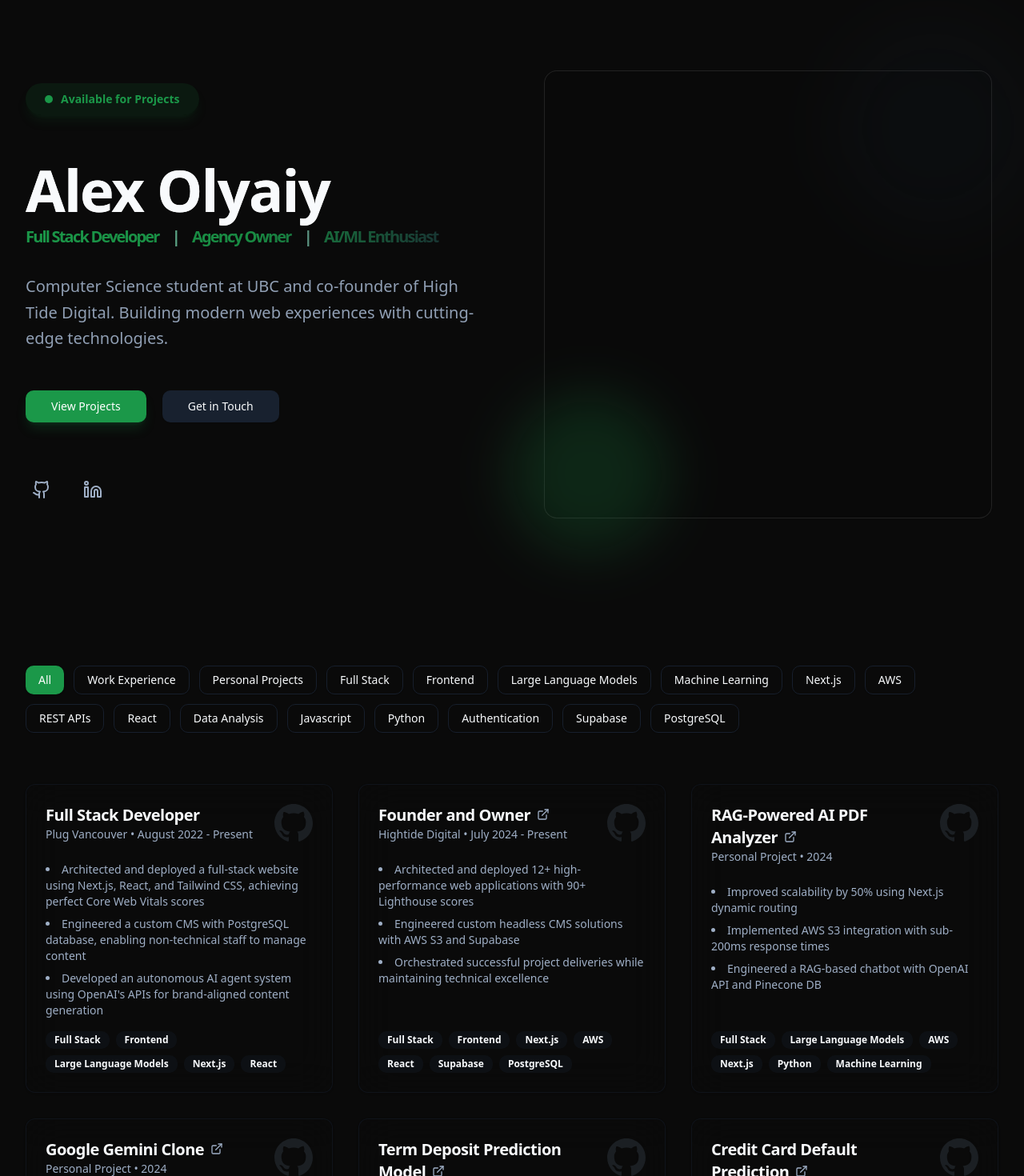
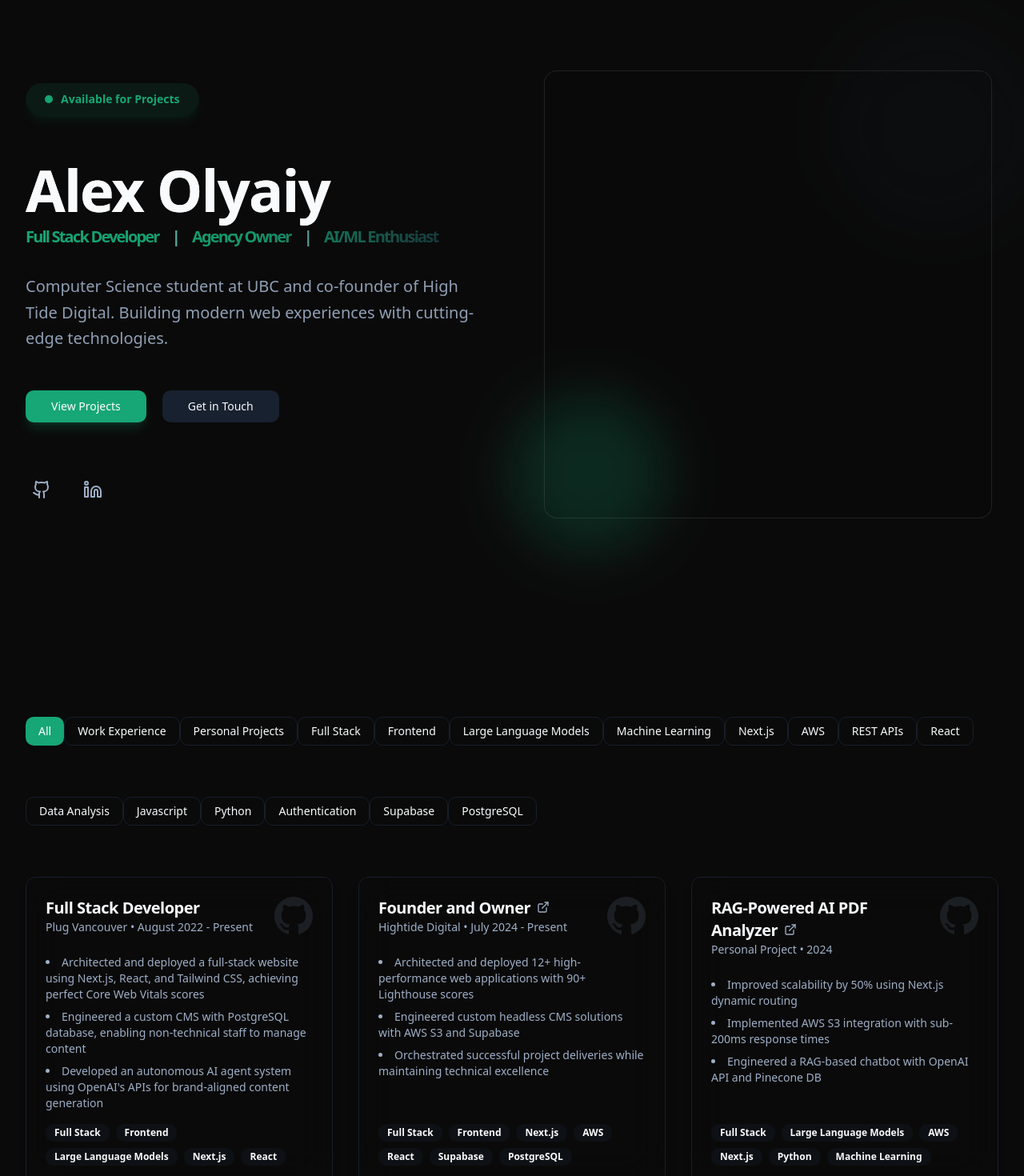
Before and after one commit to olyaiy/alexo-personal-portfolio, a Next.js app: page / in a window 1280 px wide. Shown: the top 1470 px of the page at 80% size. Built offline with nearby package versions, Linux system fonts and the light colour scheme.

Commit message:
some fixing

```diff
--- a/src/app/globals.css
+++ b/src/app/globals.css
@@ -12,22 +12,22 @@
     --card-foreground: 210 40% 98%;
     --popover: 222 47% 3%;
     --popover-foreground: 210 40% 98%;
-    --primary: 142 70% 35%;
+    --primary: 160 76% 37%;
     --primary-foreground: 0 0% 100%;
     --secondary: 217 32% 14%;
     --secondary-foreground: 210 40% 98%;
     --muted: 217 32% 12%;
     --muted-foreground: 215 25% 70%;
-    --accent: 142 76% 47%;
+    --accent: 142 76% 37%;
     --accent-foreground: 0 0% 100%;
     --destructive: 0 84% 60%;
     --destructive-foreground: 210 40% 98%;
     --border: 217 32% 13%;
     --input: 217 32% 13%;
-    --ring: 142 76% 47%;
-    --chart-1: 142 76% 47%;
-    --chart-2: 142 76% 37%;
-    --chart-3: 142 76% 27%;
+    --ring: 142 76% 37%;
+    --chart-1: 142 76% 37%;
+    --chart-2: 142 76% 27%;
+    --chart-3: 142 76% 17%;
     --chart-4: 217 32% 22%;
     --chart-5: 217 32% 17%;
     --radius: 0.75rem;
@@ -39,22 +39,22 @@
     --card-foreground: 0 0% 98%;
     --popover: 222 47% 3%;
     --popover-foreground: 0 0% 98%;
-    --primary: 142 70% 35%;
+    --primary: 160 76% 35%;
     --primary-foreground: 0 0% 100%;
     --secondary: 217 32% 12%;
     --secondary-foreground: 0 0% 98%;
     --muted: 217 32% 12%;
     --muted-foreground: 215 20% 65%;
-    --accent: 142 76% 45%;
+    --accent: 142 76% 35%;
     --accent-foreground: 0 0% 98%;
     --destructive: 0 84% 60%;
     --destructive-foreground: 0 0% 98%;
     --border: 217 32% 12%;
     --input: 217 32% 12%;
-    --ring: 142 76% 45%;
-    --chart-1: 142 76% 45%;
-    --chart-2: 142 76% 35%;
-    --chart-3: 142 76% 25%;
+    --ring: 142 76% 35%;
+    --chart-1: 142 76% 35%;
+    --chart-2: 142 76% 25%;
+    --chart-3: 142 76% 15%;
     --chart-4: 217 32% 20%;
     --chart-5: 217 32% 15%;
   }
@@ -109,17 +109,6 @@
     background-color: hsl(var(--primary) / 0.3);
     border-radius: 20px;
   }
-
-  .shadow-glow {
-    box-shadow: 0 0 6px 1px hsl(var(--primary) / 0.2),
-                0 0 2px 1px hsl(var(--primary) / 0.3);
-    transition: box-shadow 0.3s ease;
-  }
-
-  .shadow-glow:hover {
-    box-shadow: 0 0 12px 2px hsl(var(--primary) / 0.3),
-                0 0 6px 1px hsl(var(--primary) / 0.4);
-  }
 }
 
 /* Animation utilities */
--- a/src/components/sections/experience.tsx
+++ b/src/components/sections/experience.tsx
@@ -13,14 +13,32 @@
 import Image from "next/image";
 
 export function Experience() {
-  const [selectedFilter, setSelectedFilter] = useState("All");
+  const [selectedFilters, setSelectedFilters] = useState<string[]>(["All"]);
 
   const filteredItems = experiences.filter(item => {
-    if (selectedFilter === "All") return true;
-    if (selectedFilter === "Work Experience") return item.type === "experience";
-    if (selectedFilter === "Personal Projects") return item.type === "project";
-    return item.tags.includes(selectedFilter);
+    if (selectedFilters.includes("All")) return true;
+    if (selectedFilters.includes("Work Experience")) return item.type === "experience";
+    if (selectedFilters.includes("Personal Projects")) return item.type === "project";
+    // Check if item has ALL selected tags
+    return selectedFilters.every(filter => item.tags.includes(filter));
   });
+
+  const handleFilterClick = (category: string) => {
+    setSelectedFilters(prev => {
+      if (category === "All") return ["All"];
+
+      const newFilters = prev.filter(f => f !== "All");
+      if (newFilters.includes(category)) {
+        // Remove the category if it's already selected
+        const filtered = newFilters.filter(f => f !== category);
+        // If no filters left, default to "All"
+        return filtered.length === 0 ? ["All"] : filtered;
+      } else {
+        // Add the new category
+        return [...newFilters, category];
+      }
+    });
+  };
 
   return (
     <section className="container mx-auto px-4 py-24 sm:px-6 lg:px-8">
@@ -31,18 +49,17 @@
         className="space-y-16"
       >
         {/* Filter Tags */}
-        <div className="flex flex-wrap gap-3">
+        <div className="flex flex-wrap gap-3 justify-center"></div>
           {filterCategories.map((category) => (
             <Button
               key={category}
-              variant={selectedFilter === category ? "default" : "outline"}
-              onClick={() => setSelectedFilter(category)}
+              variant={selectedFilters.includes(category) ? "default" : "outline"}
+              onClick={() => handleFilterClick(category)}
               className="transition-all duration-300"
             >
               {category}
             </Button>
           ))}
-        </div>
 
         {/* Cards Grid */}
         <div className="grid gap-8 md:grid-cols-2 lg:grid-cols-3">
@@ -54,11 +71,7 @@
               transition={{ delay: index * 0.1 }}
               className="h-full"
             >
-              <Card className={`group hover:shadow-lg transition-all duration-300 border ${
-                item.badge
-                  ? "border-primary/50 shadow-glow"
-                  : "border-border/50"
-                } bg-background/50 backdrop-blur-xl h-full flex flex-col relative`}>
+              <Card className="group transition-all duration-300 bg-background/50 backdrop-blur-xl h-full flex flex-col relative shadow-lg hover:scale-[1.02] hover:shadow-xl hover:shadow-primary/20 cursor-pointer">
                 {item.badge && (
                   <Badge
                     className="absolute -top-2 -right-2 z-10 bg-primary/90 text-primary-foreground shadow-glow"
```
